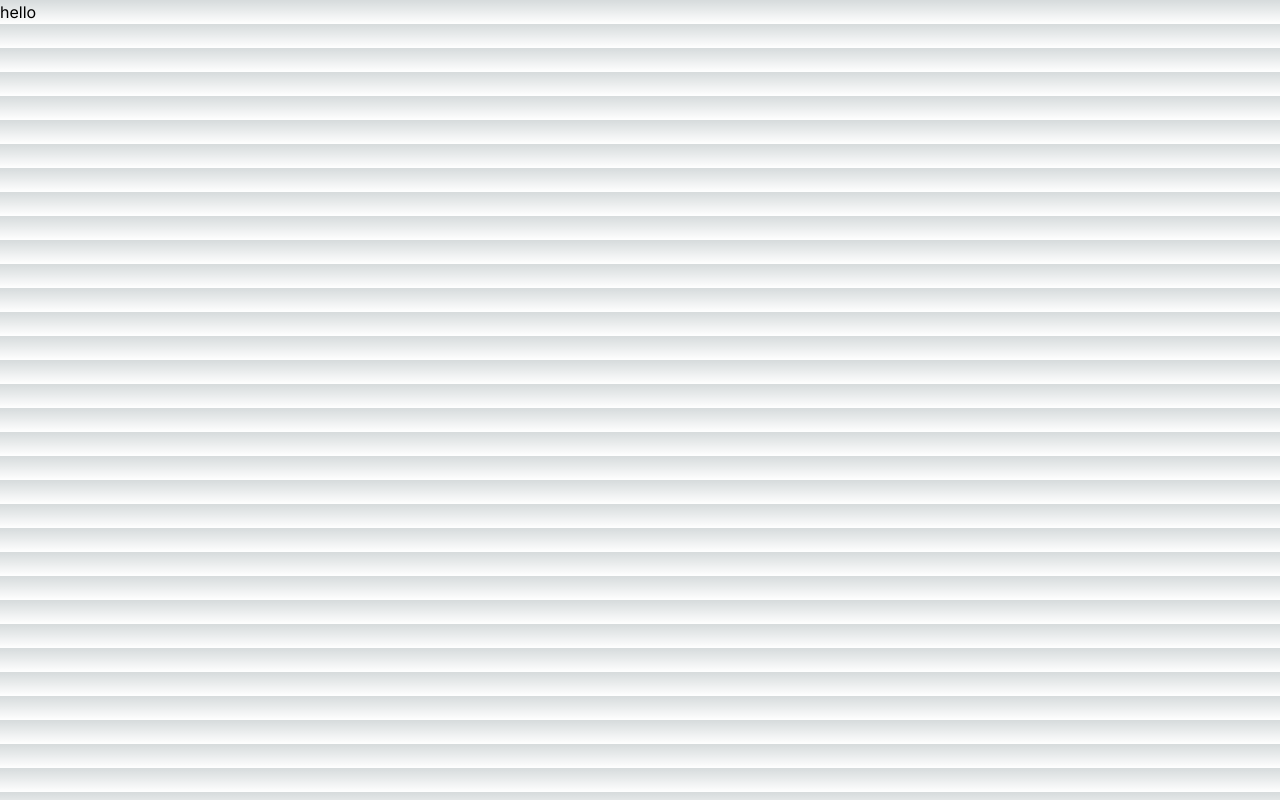
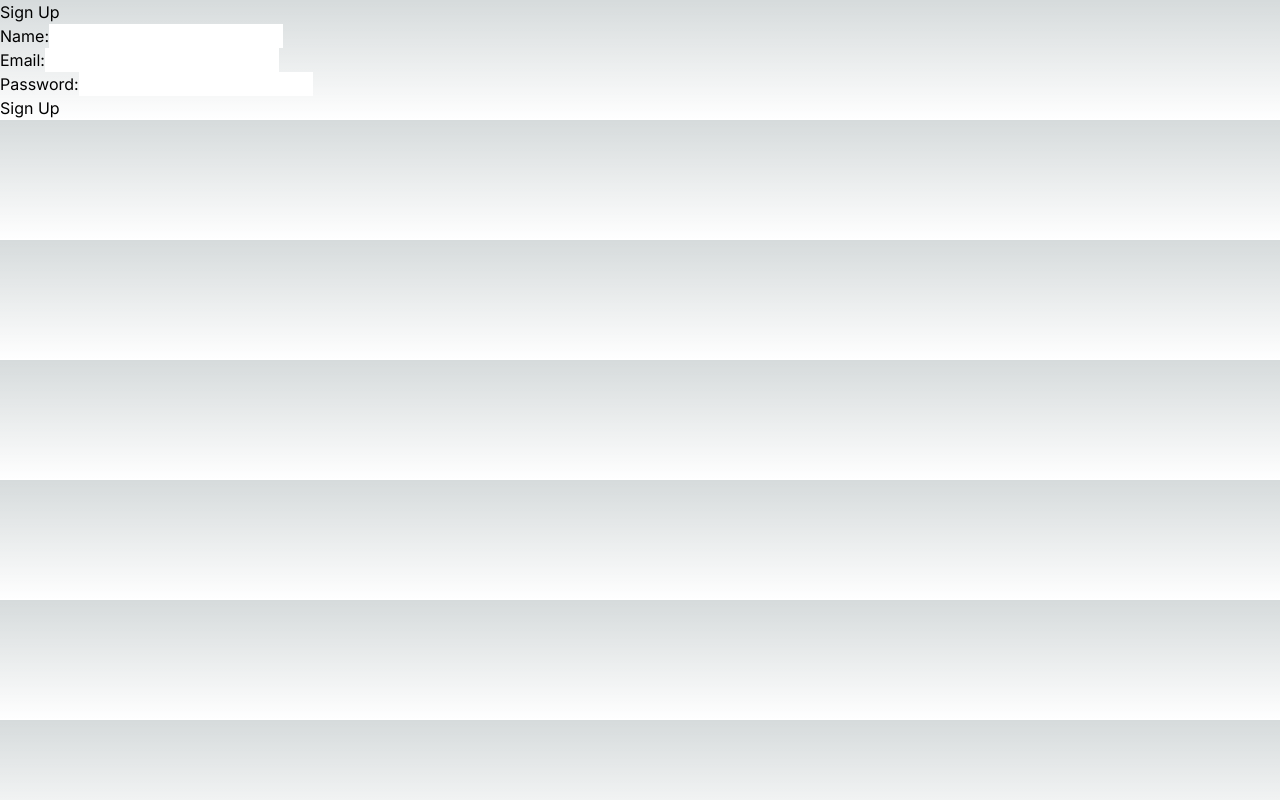
Before and after one commit to CSCC012023/final-project-s23-citrus, a Next.js app in the folder citrus/: page /signup in a window 1280 px wide. Built offline with nearby package versions, Linux system fonts and the light colour scheme.

Commit message:
feat: add signup page
Co-authored-by: Ishaan Upadhyay <ishaan-upadhyay@users.noreply.github.com>

```diff
--- a/citrus/app/api/users/route.ts
+++ b/citrus/app/api/users/route.ts
@@ -11,7 +11,7 @@ export async function GET(request: Request) {
     var params = [];
     // If no cursor is provided, return the first page
     if (!next_id && !prev_id) {
-        query = query + " ORDER BY id DESC LIMIT $1";
+        query = query + " ORDER BY username DESC LIMIT $1";
         params = [limit];
     }
     else if (next_id && prev_id) {
@@ -50,11 +50,11 @@ export async function POST(request: Request) {
     const username = body.username;
     const password = body.password;
     // Check if the username is already taken
-    const check = await db.query("SELECT * FROM users WHERE username = $1", [username]);
+    const check = await db.query("SELECT * FROM _temp WHERE username = $1", [username]);
     if (check.rows.length > 0) {
         return NextResponse.json({error: "Username already taken"}, {status: 400});
     }
     // Create the new user
-    await db.query("INSERT INTO users (username, password) VALUES ($1, $2)", [username, password]);
+    await db.query("INSERT INTO _temp (username) VALUES ($1)", [username]);
     return NextResponse.json({username: username, message: "User created successfully"});
 }
--- a/citrus/app/signup/page.tsx
+++ b/citrus/app/signup/page.tsx
@@ -1,8 +1,57 @@
+"use client"
+
 import Image from "next/image"
-import { client } from "../../lib/db"
 
-export default async function SignUp() {
-    return <div>
-            <h1> hello </h1>
-        </div>;
-}
+import { useState, FormEvent } from 'react';
+
+const Signup = (): JSX.Element => {
+  const [name, setName] = useState<string>('');
+  const [email, setEmail] = useState<string>('');
+  const [password, setPassword] = useState<string>('');
+
+  const handleSubmit = async (e: FormEvent<HTMLFormElement>) => {
+    e.preventDefault();
+
+    // Handle form submission here
+    const res = await fetch('/api/users', {
+        method: 'POST',
+        body: JSON.stringify({"username": name}),
+    });
+    console.log(res);
+  };
+
+  return (
+    <div>
+      <h1>Sign Up</h1>
+      <form onSubmit={handleSubmit}>
+        <div>
+          <label>Name:</label>
+          <input
+            type="text"
+            value={name}
+            onChange={(e) => setName(e.target.value)}
+          />
+        </div>
+        <div>
+          <label>Email:</label>
+          <input
+            type="email"
+            value={email}
+            onChange={(e) => setEmail(e.target.value)}
+          />
+        </div>
+        <div>
+          <label>Password:</label>
+          <input
+            type="password"
+            value={password}
+            onChange={(e) => setPassword(e.target.value)}
+          />
+        </div>
+        <button type="submit">Sign Up</button>
+      </form>
+    </div>
+  );
+};
+
+export default Signup;
```
